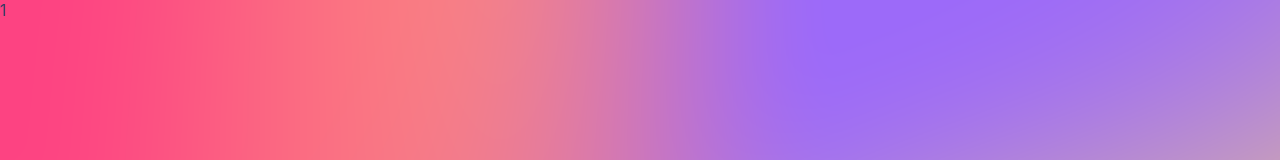
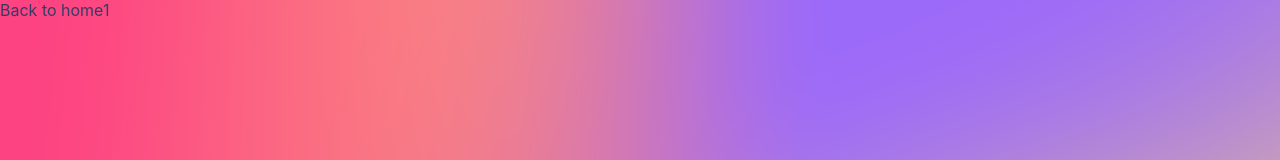
Before and after one commit to MichiyoYo/coffee-conosseur, a Next.js app: page /coffee-store/1 in a window 1280 px wide. Shown: the top 160 px of the page. Built offline with nearby package versions, Linux system fonts and the light colour scheme.

Commit message:
added link back to home

```diff
--- a/pages/coffee-store/[id].js
+++ b/pages/coffee-store/[id].js
@@ -1,10 +1,18 @@
 import React from "react";
 import { useRouter } from "next/router";
+import Link from "next/link";
 
 function CoffeeStore(props) {
   const { query } = useRouter();
 
-  return <div> {query.id} </div>;
+  return (
+    <div>
+      <Link href="/">
+        <a>Back to home</a>
+      </Link>
+      {query.id}{" "}
+    </div>
+  );
 }
 
 export default CoffeeStore;
```
